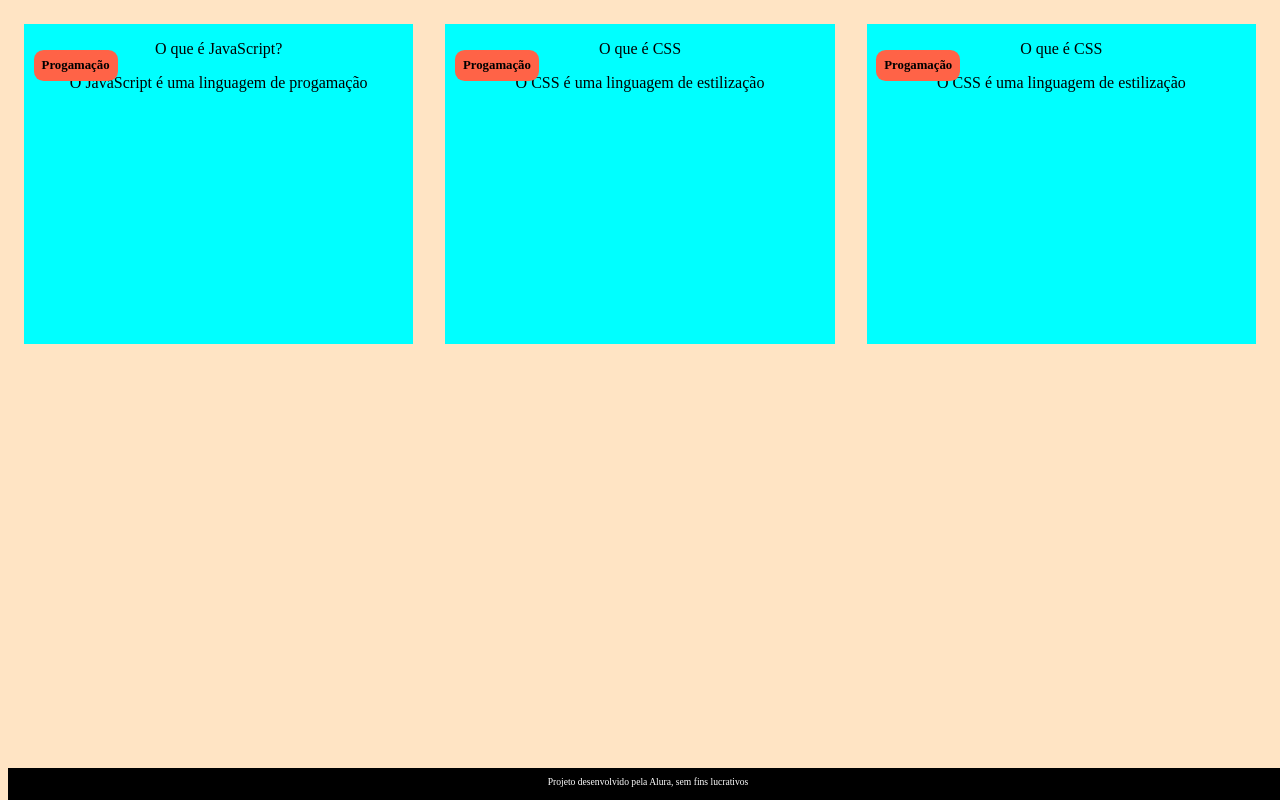
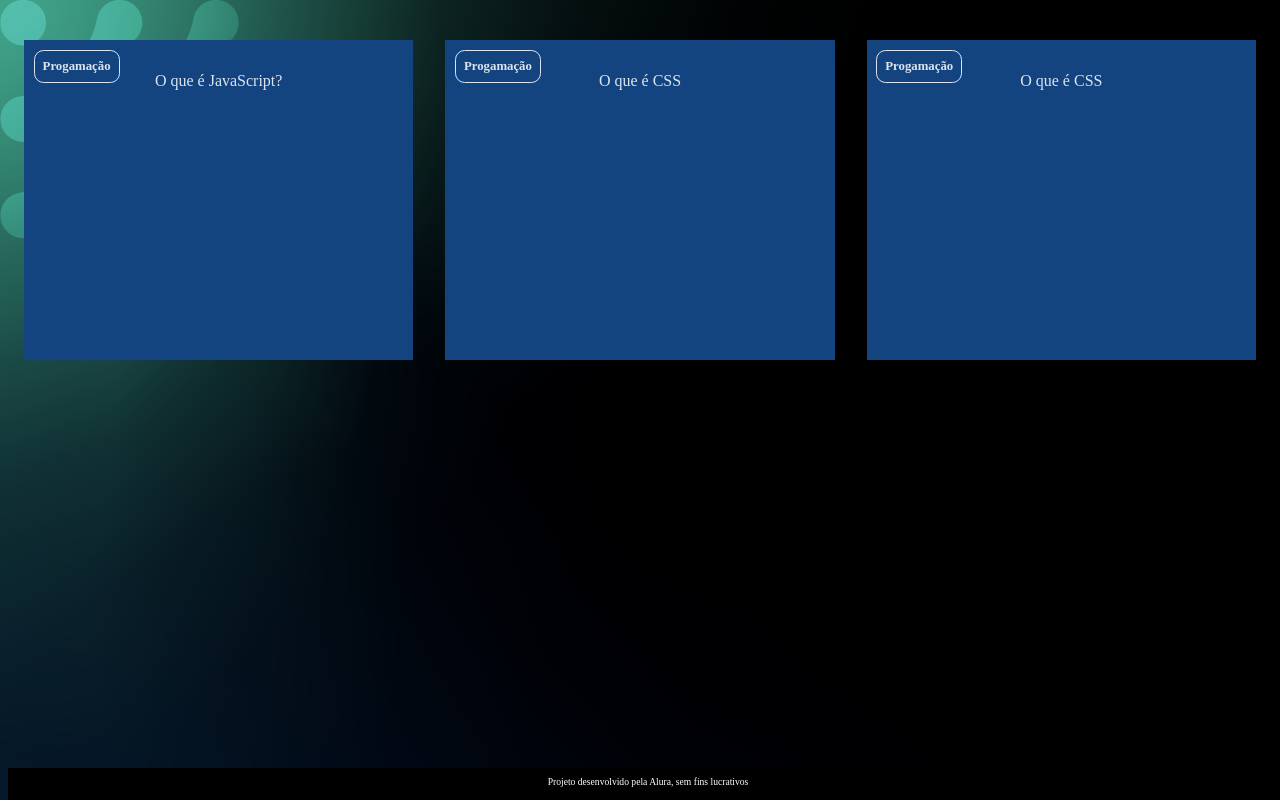
Before and after one commit to Charlizi/lily-, a plain HTML site: page index.html in a window 1280 px wide. Drawn offline with Linux system fonts and the light colour scheme.

Commit message:
Add files via upload

```diff
--- a/assets/style.css
+++ b/assets/style.css
@@ -1,5 +1,13 @@
+:root {
+    --text-color: #DBE4EF;
+    --card-front-color: #144480;
+    --card-back-color: #00F4BF;
+}
+
+
+
 body{
-    background-color: bisque;
+    background: url(img/bg-desktop.webp);
     font-family: Bai Jamjuree;
 }
 
@@ -9,27 +17,73 @@ display: flex;
 
 .cartao{
     margin: 1rem 1rem;
-    background-color: aqua;
     height: 20rem;
     flex-grow: 1;
     flex-basis: calc(33% - 6rem);
 }
 
 .cartao__conteudo{
+    background-color: var(--card-front-color);
     text-align: center;
     /*background-color: aquamarine;*/
     height: 100%;
+    transform-style: preserve-3d;
+    transition: transform 300ms ease-in-out;
 }
 
 .cartao__conteudo h3{
-    background-color: tomato;
+    color: var(--text-color);
+    border: 1px solid var(--text-color);
     text-align: left;
     padding: 0.5rem;
     position: absolute;
     margin: 0.6rem;
     border-radius: 0.6rem;
     font-size: 1vw;
+    backface-visibility: hidden;
 }
+
+.cartao__conteudo p{
+    margin-top: 1rem;
+    padding: 2rem;
+}
+
+.cartao__conteudo__pergunta{
+    color: var(--text-color);
+    font-weight: 500;
+}
+
+.cartao__conteudo__resposta{
+    color: var(--card-back-color);
+    font-weight: 700;
+}
+
+.cartao:hover .cartao__conteudo{
+    transform: rotateY(180deg);
+
+}
+
+.cartao__conteudo__pergunta,
+.cartao__conteudo__resposta{
+    backface-visibility: hidden;
+}
+
+.cartao__conteudo__resposta{
+    transform: rotateY(180deg);
+}
+
+
+
+
+
+
+
+
+
+
+
+
+
 
 
 
```
